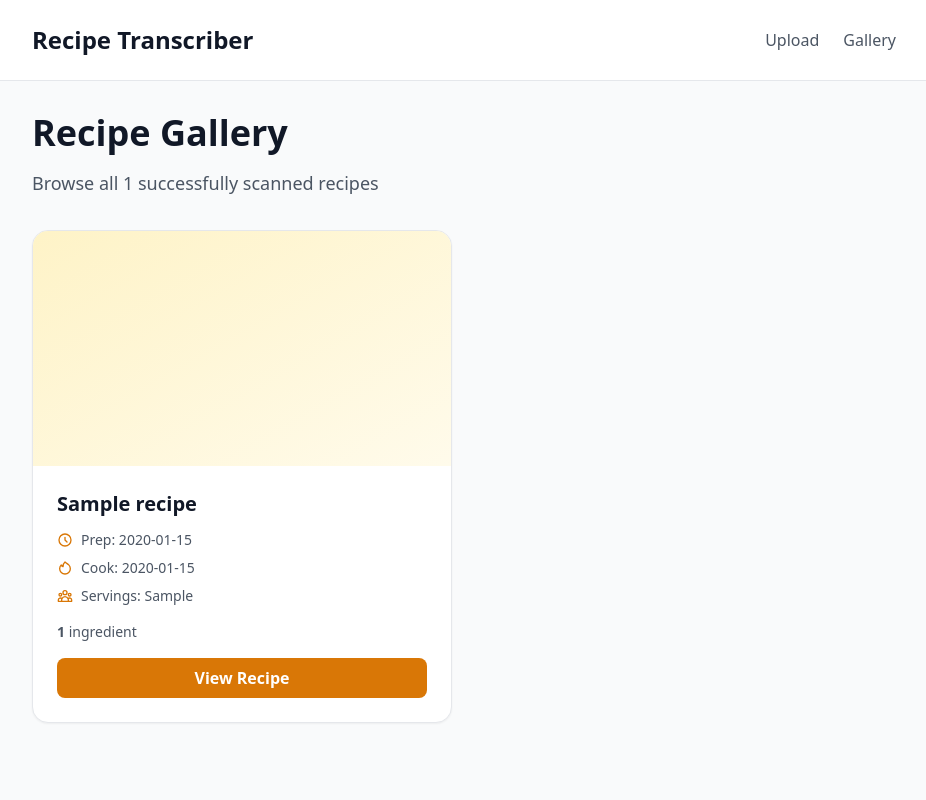
After one commit to tombatron/recipe-transcriber, a Flask app: template src/receipe_transcriber/templates/recipes_gallery.html in a window 1280 px wide. The commit adds this page. Shown: the whole page, without its empty margins (176-1102 px from the left). Run offline with Flask 3, Linux system fonts and the light colour scheme; tables that the repository leaves empty hold one stand-in row (values such as "Sample post"); the template is opened without the code that fills it: values that come from a table or form of the project are taken from there, most other values are stand-ins (such as "Sample title", 1, 10 or a date in 2020); style sheets or scripts are compiled from the project's sources.

Commit message:
Now only showing a few recipes on the main upload page. Introduced a gallery to display the rest of the recipes.

```diff
--- a/src/receipe_transcriber/models.py
+++ b/src/receipe_transcriber/models.py
@@ -2,17 +2,18 @@ from datetime import datetime, timezone
 from typing import Optional
 
 from flask_sqlalchemy import SQLAlchemy
-from sqlalchemy import DateTime, ForeignKey, Integer, String, Text
+from sqlalchemy import DateTime, ForeignKey, Index, Integer, String, Text
 from sqlalchemy.orm import Mapped, mapped_column, relationship
 
 db = SQLAlchemy()
+
 
 class Recipe(db.Model):
     __tablename__ = "recipes"
 
     id: Mapped[int] = mapped_column(Integer, primary_key=True)
     external_recipe_id: Mapped[str] = mapped_column(
-        ForeignKey("transcription_jobs.external_recipe_id")
+        ForeignKey("transcription_jobs.external_recipe_id"), index=True
     )
     title: Mapped[str] = mapped_column(String(200), nullable=False)
     prep_time: Mapped[Optional[str]] = mapped_column(String(50), default=None)
--- a/src/receipe_transcriber/routes/main.py
+++ b/src/receipe_transcriber/routes/main.py
@@ -34,7 +34,7 @@ def send_results_area_update(turbo_action, turbo_method="push"):
     # TODO: Cache this with Redis.
     recipe_count = db.session.query(Recipe).count()
 
-    if recipe_count <= 5:
+    if recipe_count <= 10:
         return getattr(turbo, turbo_method)(
             turbo.replace(recipes(), target="results-area")
         )
@@ -62,13 +62,24 @@ def recipes():
     )
 
     recent_recipes = (
-        db.session.query(Recipe).order_by(Recipe.created_at.desc()).limit(50).all()
+        db.session.query(Recipe).order_by(Recipe.created_at.desc()).limit(10).all()
     )
 
     return render_template(
         "components/recent_recipes.html",
         recent_recipes=recent_recipes,
         active_transcription_jobs=active_transcription_jobs,
+    )
+
+
+@bp.route("/recipes-gallery")
+def recipes_gallery():
+    """View all successfully processed recipes."""
+    all_recipes = db.session.query(Recipe).order_by(Recipe.created_at.desc()).all()
+
+    return render_template(
+        "recipes_gallery.html",
+        all_recipes=all_recipes,
     )
 
 
@@ -150,7 +161,9 @@ def delete_recipe(external_recipe_id):
         db.session.commit()
 
         if turbo.can_push:
-            return send_results_area_update(turbo.remove(target=f"recipe-{recipe.external_recipe_id}"), "stream")
+            return send_results_area_update(
+                turbo.remove(target=f"recipe-{recipe.external_recipe_id}"), "stream"
+            )
 
         return redirect(url_for("main.index"))
 
@@ -212,10 +225,14 @@ def reprocess_recipe(external_recipe_id):
         return redirect(url_for("main.index"))
 
 
-@bp.route("/recipes/<int:recipe_id>")
-def recipe_detail(recipe_id):
+@bp.route("/recipes/<string:external_recipe_id>/detail")
+def recipe_detail(external_recipe_id):
     """View a single recipe."""
-    recipe = db.session.get(Recipe, recipe_id)
+    recipe = (
+        db.session.query(Recipe)
+        .filter(Recipe.external_recipe_id == external_recipe_id)
+        .one_or_none()
+    )
 
     if not recipe:
         return "Recipe not found", 404
--- a/src/receipe_transcriber/templates/base.html
+++ b/src/receipe_transcriber/templates/base.html
@@ -10,9 +10,15 @@
 <body class="min-h-screen bg-gray-50">
   <header class="bg-white border-b border-gray-200">
     <div class="max-w-4xl mx-auto px-4 py-6">
-      <h1 class="text-2xl font-semibold text-gray-900">
-        <a href="{{ url_for('main.index') }}" class="hover:text-amber-600 transition-colors">Recipe Transcriber</a>
-      </h1>
+      <div class="flex items-center justify-between">
+        <h1 class="text-2xl font-semibold text-gray-900">
+          <a href="{{ url_for('main.index') }}" class="hover:text-amber-600 transition-colors">Recipe Transcriber</a>
+        </h1>
+        <nav class="flex gap-6">
+          <a href="{{ url_for('main.index') }}" class="text-gray-600 hover:text-gray-900 font-medium transition-colors">Upload</a>
+          <a href="{{ url_for('main.recipes_gallery') }}" class="text-gray-600 hover:text-gray-900 font-medium transition-colors">Gallery</a>
+        </nav>
+      </div>
     </div>
   </header>
 
--- /dev/null
+++ b/src/receipe_transcriber/templates/recipes_gallery.html
@@ -0,0 +1,77 @@
+{% extends "base.html" %}
+
+{% block title %}Recipe Gallery - Recipe Transcriber{% endblock %}
+
+{% block content %}
+{% from 'components/icons.html' import icon %}
+<div class="max-w-4xl mx-auto px-4 py-8">
+  <!-- Header -->
+  <div class="mb-8">
+    <h2 class="text-4xl font-semibold text-gray-900 mb-4">Recipe Gallery</h2>
+    <p class="text-lg text-gray-600 leading-relaxed">
+      Browse all {{ all_recipes|length }} successfully scanned recipes
+    </p>
+  </div>
+
+  <!-- Gallery -->
+  {% if all_recipes %}
+    <div class="grid grid-cols-1 md:grid-cols-2 gap-6">
+      {% for recipe in all_recipes %}
+        <div class="bg-white rounded-2xl shadow-sm border border-gray-200 overflow-hidden hover:shadow-md transition-shadow">
+          <!-- Recipe Image -->
+          <div class="aspect-video bg-gradient-to-br from-amber-100 to-amber-50 flex items-center justify-center">
+            {{ icon('image', 'w-12 h-12 text-amber-300') }}
+          </div>
+
+          <!-- Recipe Info -->
+          <div class="p-6">
+            <h3 class="text-xl font-semibold text-gray-900 mb-3 line-clamp-2">{{ recipe.title }}</h3>
+
+            <!-- Quick Info -->
+            <div class="space-y-2 mb-4">
+              {% if recipe.prep_time %}
+                <div class="flex items-center text-sm text-gray-600">
+                  {{ icon('clock', 'w-4 h-4 mr-2 text-amber-600') }}
+                  Prep: {{ recipe.prep_time }}
+                </div>
+              {% endif %}
+              {% if recipe.cook_time %}
+                <div class="flex items-center text-sm text-gray-600">
+                  {{ icon('flame', 'w-4 h-4 mr-2 text-amber-600') }}
+                  Cook: {{ recipe.cook_time }}
+                </div>
+              {% endif %}
+              {% if recipe.servings %}
+                <div class="flex items-center text-sm text-gray-600">
+                  {{ icon('users', 'w-4 h-4 mr-2 text-amber-600') }}
+                  Servings: {{ recipe.servings }}
+                </div>
+              {% endif %}
+            </div>
+
+            <!-- Ingredients Count -->
+            {% if recipe.ingredients %}
+              <div class="text-sm text-gray-600 mb-4">
+                <strong>{{ recipe.ingredients|length }}</strong> ingredient{{ 's' if recipe.ingredients|length != 1 else '' }}
+              </div>
+            {% endif %}
+
+            <!-- View Button -->
+            <a href="{{ url_for('main.recipe_detail', external_recipe_id=recipe.external_recipe_id) }}"
+               class="block w-full text-center bg-amber-600 hover:bg-amber-700 text-white font-semibold px-4 py-2 rounded-lg transition-colors">
+              View Recipe
+            </a>
+          </div>
+        </div>
+      {% endfor %}
+    </div>
+  {% else %}
+    <div class="bg-gray-50 border-2 border-dashed border-gray-300 rounded-lg p-12 text-center">
+      <div class="mb-4">
+        {{ icon('image', 'w-16 h-16 mx-auto text-gray-400') }}
+      </div>
+      <p class="text-gray-600 text-lg">No recipes yet. <a href="{{ url_for('main.index') }}" class="text-amber-600 hover:text-amber-700 font-semibold">Start scanning</a> to build your collection!</p>
+    </div>
+  {% endif %}
+</div>
+{% endblock %}
```
Also changed, not shown: migrations/versions/264edf2066a0_add_index_to_recipe_external_recipe_id.py (added, +32 -0 lines), src/receipe_transcriber/templates/recipe_detail.html (added, +17 -0 lines).
